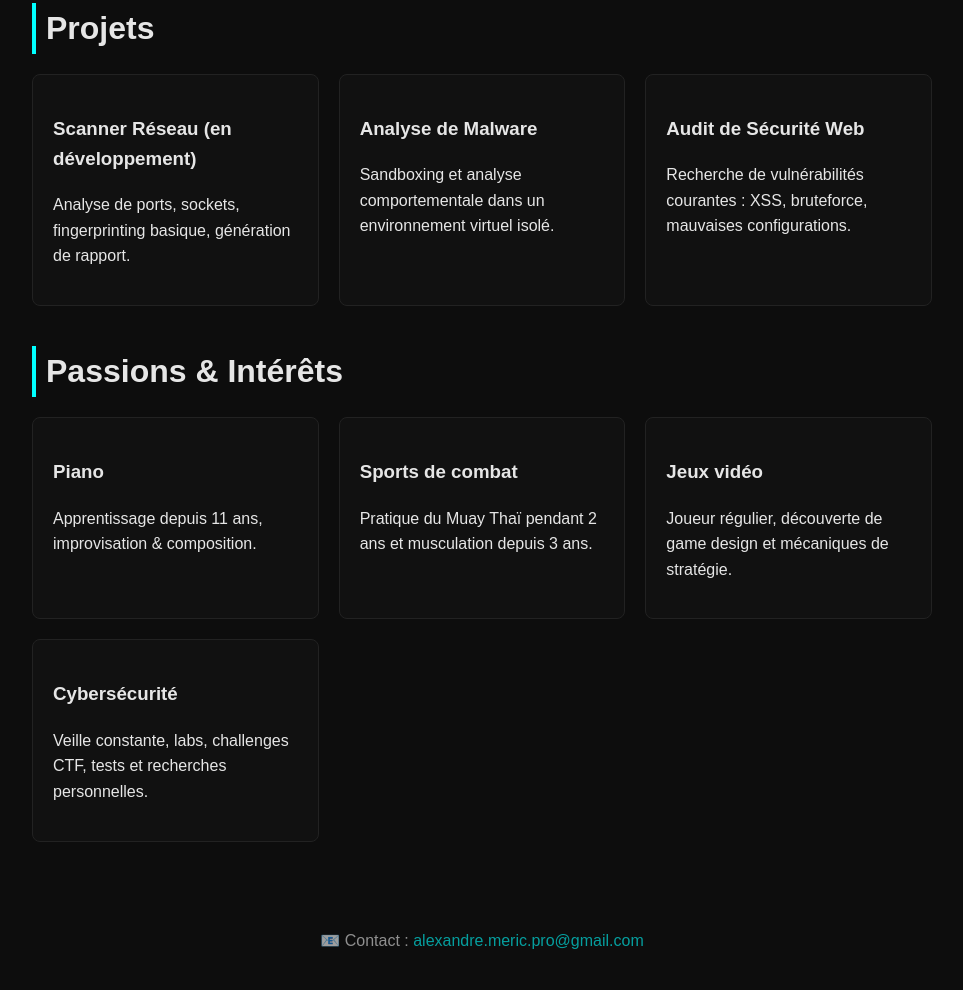
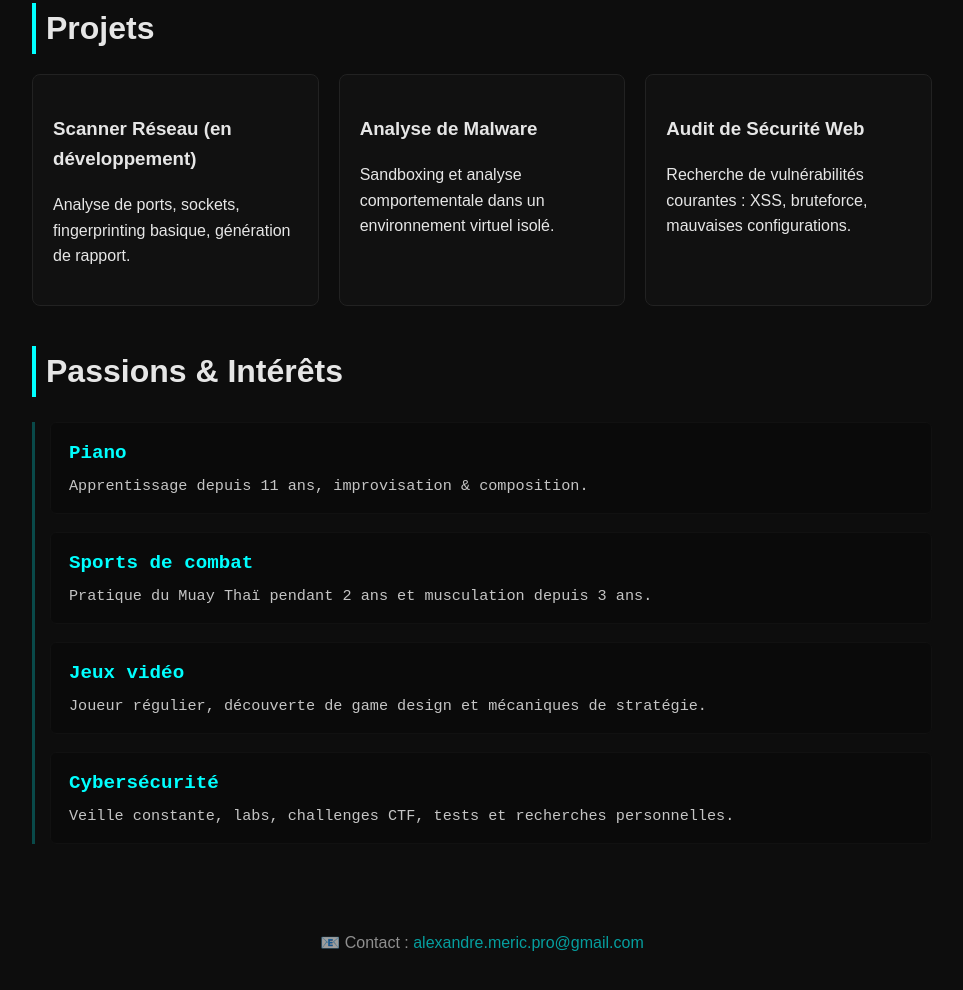
Before and after one commit to SDisaster/GUARDIA, a plain HTML site: page index.html in a window 1280 px wide. Shown: the part 1020-2010 px from the top of the page, without its empty margins (158-1121 px from the left). Drawn offline with Linux system fonts and the light colour scheme.

Commit message:
Portfolio4.1.css

```diff
--- a/style.css
+++ b/style.css
@@ -122,31 +122,81 @@ h2 {
 }
 
 /* === CARDS GENERALES === */
-.projects-grid,
-.passions-grid {
+.projects-grid {
     display: grid;
     grid-template-columns: repeat(auto-fit, minmax(250px, 1fr));
     gap: 20px;
     margin-top: 20px;
 }
 
-.project-card,
-.passion-card {
+.project-card {
     background: #111;
     padding: 20px;
     border: 1px solid #222;
     border-radius: 8px;
     transition: 0.3s;
 }
+
 .project-card:hover {
     border-color: red;
     box-shadow: 0 0 10px red;
     transform: scale(1.03);
 }
+
+/* === PASSIONS (nouveau style cyber terminal) === */
+.passions-grid {
+    display: flex;
+    flex-direction: column;
+    gap: 18px;
+    margin-top: 25px;
+    border-left: 3px solid rgba(0, 255, 255, 0.25);
+    padding-left: 15px;
+}
+
+.passion-card {
+    background: rgba(10, 10, 10, 0.65);
+    padding: 15px 18px;
+    border: 1px solid #111;
+    border-radius: 6px;
+    font-family: "IBM Plex Mono", monospace;
+    position: relative;
+    overflow: hidden;
+    transition: 0.25s ease;
+}
+
+.passion-card::before {
+    content: ">";
+    position: absolute;
+    left: -15px;
+    top: 50%;
+    transform: translateY(-50%);
+    color: cyan;
+    opacity: 0;
+    transition: 0.25s;
+    font-weight: bold;
+}
+
 .passion-card:hover {
     border-color: cyan;
-    box-shadow: 0 0 10px cyan;
-    transform: scale(1.03);
+    transform: translateX(6px);
+    box-shadow: 0 0 8px cyan;
+}
+
+.passion-card:hover::before {
+    opacity: 1;
+    left: 5px;
+}
+
+.passion-card h3 {
+    margin: 0 0 5px 0;
+    font-size: 1.2rem;
+    color: cyan;
+}
+
+.passion-card p {
+    margin: 0;
+    opacity: 0.85;
+    font-size: 0.95rem;
 }
 
 /* === PHOTO PROFIL === */
@@ -209,3 +259,27 @@ footer a {
 footer a:hover {
     text-decoration: underline;
 }
+/* ==== Fond grille latérale ==== */
+body::before,
+body::after {
+    content: "";
+    position: fixed;
+    top: 0;
+    width: 14vw;
+    height: 100%;
+    background: repeating-linear-gradient(
+        90deg,
+        rgba(0,255,255,0.06) 0px,
+        rgba(0,255,255,0.06) 1px,
+        transparent 2px
+    );
+    pointer-events: none;
+    z-index: -1;
+}
+
+body::before { left: 0; }
+body::after  { right: 0; }
+body::before,
+body::after {
+    box-shadow: 0 0 25px rgba(0,255,255,0.08) inset;
+}
```
